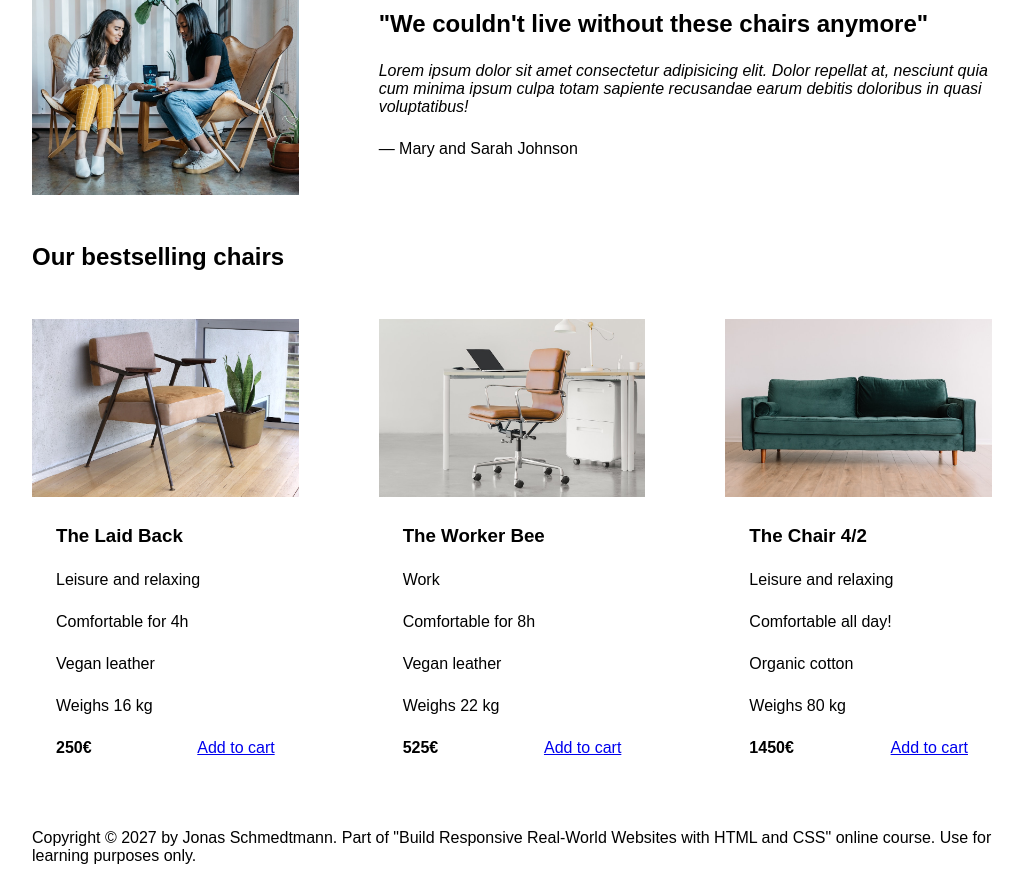
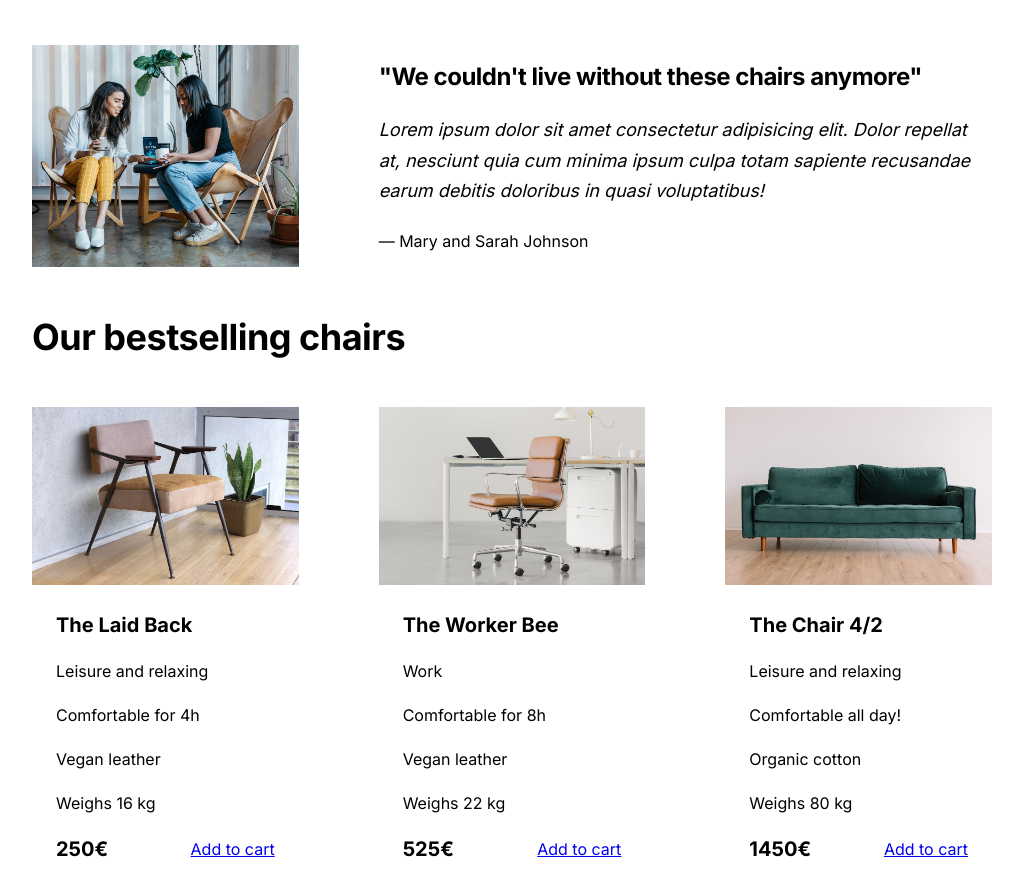
Before and after one commit to devshum/html-css, a plain HTML site: page 05-Design/index.html in a window 1280 px wide. Shown: the part 793-1681 px from the top of the page, without its empty margins (128-1151 px from the left). Drawn offline with Linux system fonts and the light colour scheme.

Commit message:
01-typography

```diff
--- a/05-Design/style.css
+++ b/05-Design/style.css
@@ -16,7 +16,7 @@ FONT SIZE SYSTEM (px)
 /* GENERAL STYLES */
 /* ------------------------ */
 body {
-  font-family: sans-serif;
+  font-family: 'Inter', sans-serif;
 }
 
 .container {
@@ -31,6 +31,8 @@ section {
 
 h2 {
   margin-bottom: 48px;
+  font-size: 36px;
+  letter-spacing: -0.5px;
 }
 
 .grid-3-cols {
@@ -57,6 +59,18 @@ header {
 
 h1 {
   margin-bottom: 24px;
+  font-size: 44px;
+  line-height: 1.1;
+  letter-spacing: -1px;
+}
+
+.default-text {
+  font-size: 18px;
+  line-height: 1.7;
+}
+
+.medium-text {
+  font-size: 20px;
 }
 
 .header-text {
@@ -75,8 +89,6 @@ img {
   margin-bottom: 16px;
 }
 
-.features-text {
-}
 
 /* TESTIMONIAL */
 .testimonial-section {
@@ -89,6 +101,7 @@ img {
 
 .testimonial-box h2 {
   margin-bottom: 24px;
+  font-size: 24px;
 }
 
 .testimonial-text {
@@ -127,8 +140,11 @@ h3 {
 .chair-price {
   display: flex;
   justify-content: space-between;
+  align-items: center;
 }
+
 
 footer {
   margin-bottom: 48px;
+  font-size: 14px;
 }
```
